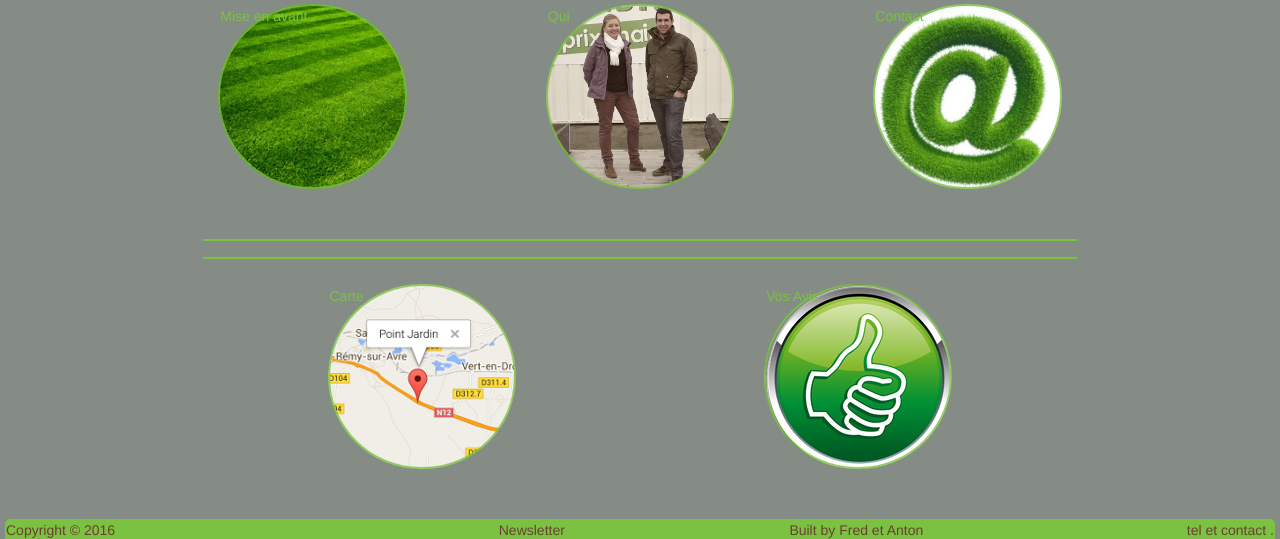
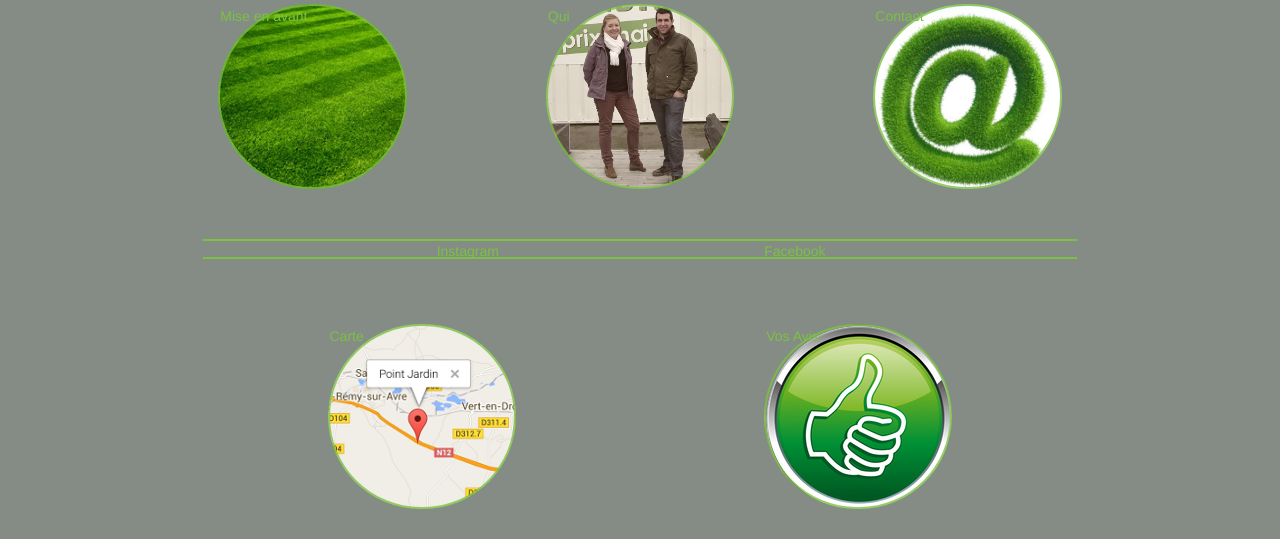
Before and after one commit to AntoineVincent/point_jardin, a PHP site: page / in a window 1280 px wide. Shown: the part 291-830 px from the top of the page. Run offline with PHP 8.4, Linux system fonts and the light colour scheme.

Commit message:
lien fb et insta

```diff
--- a/css/style.css
+++ b/css/style.css
@@ -97,3 +97,6 @@ footer {
 	border-radius: 100px;
 	border:solid rgba(123,194,66,0.8) 2px;
 }
+.reso {
+	height: 60px;
+}
--- a/index.html
+++ b/index.html
@@ -65,8 +65,16 @@
 				<div class="row vide">
 					<div class="col-md-12"></div>
 				</div>
-				<div class="row">
-					<div class="col-md-offset-2 col-md-8 barre"></div>
+				<div class="row reso">
+					<div class="col-md-offset-2 col-md-2 barre"></div>
+					<div class="col-md-1 barre">
+						<a href="https://www.instagram.com/">Instagram</a>
+					</div>
+					<div class="col-md-2 barre instafb"></div>
+					<div class="col-md-1 barre">
+						<a href="https://www.facebook.com/PointJardin/">Facebook</a>
+					</div>
+					<div class="col-md-2 barre"></div>
 				</div>
 				<div class="row ecart">
 					<div class="col-md-12"></div>
```
